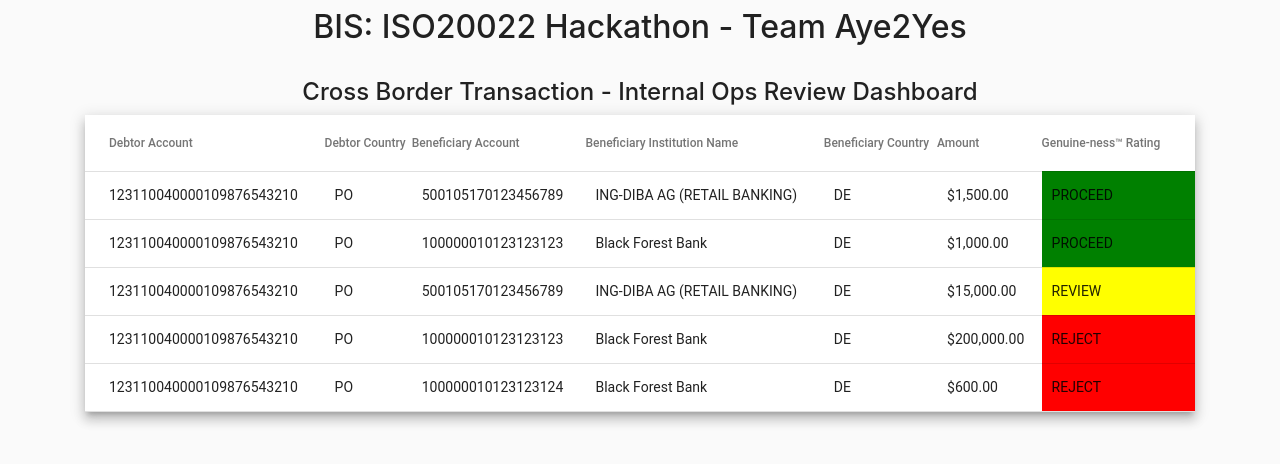
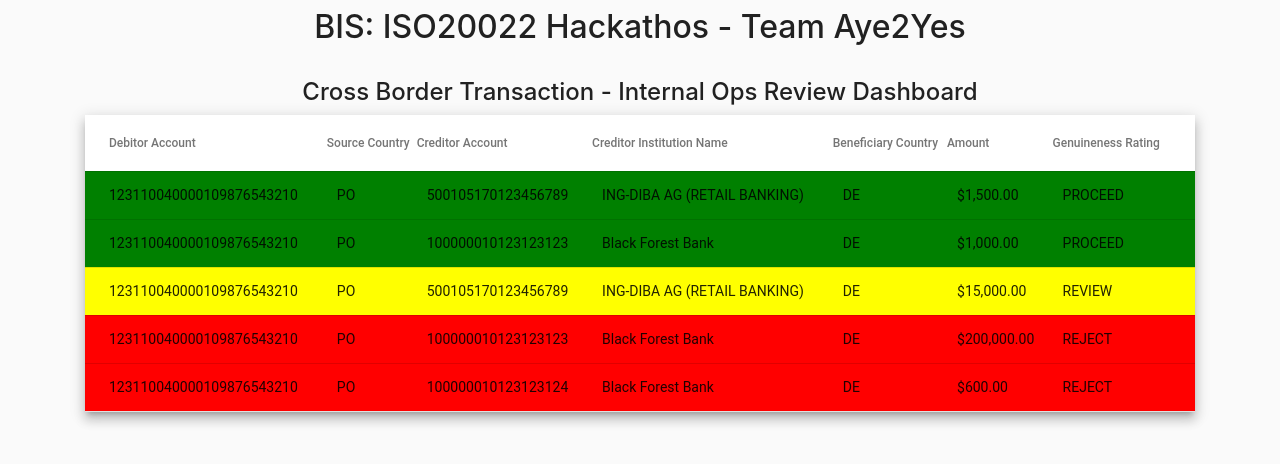
Before and after one commit to murali-github/pnc20022, an Angular app in the folder BisHackIso20022Ui/: page / in a window 1280 px wide. Shown: the top 464 px of the page. Built offline with nearby package versions, Linux system fonts and the light colour scheme.

Commit message:
added spinning loading thing

```diff
--- a/BisHackIso20022Ui/src/app/app.component.html
+++ b/BisHackIso20022Ui/src/app/app.component.html
@@ -6,55 +6,52 @@
 </div>
 <div class="container">
   <div class="d-flex justify-content-center">
-    <h2>BIS: ISO20022 Hackathon - Team Aye2Yes</h2>
+    <h2>BIS: ISO20022 Hackathos - Team Aye2Yes</h2>
   </div>
   <br>
   <div class="d-flex justify-content-center">
     <h4>Cross Border Transaction - Internal Ops Review Dashboard</h4>
   </div>
 
-
+<div class="d-flex justify-content-center" *ngIf="loading==true">
+  <mat-spinner></mat-spinner>
+</div>
 <table mat-table [dataSource]="tableData" class="mat-elevation-z8">
-  <!-- Source columns -->
-  <ng-container matColumnDef="debitorAccount">
-    <th mat-header-cell *matHeaderCellDef> Debtor Account </th>
-    <td mat-cell *matCellDef="let element"> {{element.debitorAccount}} </td>
-  </ng-container>
-  <ng-container matColumnDef="sourceCountry">
-    <th mat-header-cell *matHeaderCellDef> Debtor Country </th>
-    <td mat-cell *matCellDef="let element"> {{element.sourceCountry}} </td>
-  </ng-container>
-
-  <!-- Creditor columns -->
-  <ng-container matColumnDef="creditorAccount">
-    <th mat-header-cell *matHeaderCellDef> Beneficiary Account </th>
-    <td mat-cell *matCellDef="let element"> {{element.creditorAccount}} </td>
-  </ng-container>
   <ng-container matColumnDef="institutionName">
-    <th mat-header-cell *matHeaderCellDef> Beneficiary Institution Name </th>
+    <th mat-header-cell *matHeaderCellDef> Creditor Institution Name </th>
     <td mat-cell *matCellDef="let element"> {{element.institutionName}} </td>
   </ng-container>
   <ng-container matColumnDef="benCountry">
     <th mat-header-cell *matHeaderCellDef> Beneficiary Country </th>
     <td mat-cell *matCellDef="let element"> {{element.benCountry}} </td>
   </ng-container>
-
+  <ng-container matColumnDef="sourceCountry">
+    <th mat-header-cell *matHeaderCellDef> Source Country </th>
+    <td mat-cell *matCellDef="let element"> {{element.sourceCountry}} </td>
+  </ng-container>
   <ng-container matColumnDef="amount">
     <th mat-header-cell *matHeaderCellDef> Amount </th>
     <td mat-cell *matCellDef="let element"> {{element.amount | currency}} </td>
   </ng-container>
-
+  <ng-container matColumnDef="creditorAccount">
+    <th mat-header-cell *matHeaderCellDef> Creditor Account </th>
+    <td mat-cell *matCellDef="let element"> {{element.creditorAccount}} </td>
+  </ng-container>
+  <ng-container matColumnDef="debitorAccount">
+    <th mat-header-cell *matHeaderCellDef> Debitor Account </th>
+    <td mat-cell *matCellDef="let element"> {{element.debitorAccount}} </td>
+  </ng-container>
   <ng-container matColumnDef="status">
-    <th mat-header-cell *matHeaderCellDef> Genuine-ness&trade; Rating </th>
-    <td mat-cell *matCellDef="let element" [ngClass]="{
-          'proceed' : element.status == 'PROCEED',
-          'review' : element.status == 'REVIEW',
-          'reject' : element.status == 'REJECT'
-          }"> {{element.status}} </td>
+    <th mat-header-cell *matHeaderCellDef> Genuineness Rating </th>
+    <td mat-cell *matCellDef="let element"> {{element.status}} </td>
   </ng-container>
 
   <tr mat-header-row *matHeaderRowDef="columnsToDisplay"></tr>
-  <tr mat-row *matRowDef="let row; columns: columnsToDisplay;" (click)="onClick(row)"></tr>
+  <tr mat-row *matRowDef="let row; columns: columnsToDisplay;" (click)="onClick(row)" [ngClass]="{
+          'proceed' : row.status == 'PROCEED',
+          'review' : row.status == 'REVIEW',
+          'reject' : row.status == 'REJECT'
+       }"></tr>
 </table>
 </div>
 <ul>
--- a/BisHackIso20022Ui/src/app/app.component.ts
+++ b/BisHackIso20022Ui/src/app/app.component.ts
@@ -37,11 +37,17 @@ export class AppComponent {
     debitorAccount: ''
   })
 
-  tableData = TRANSACTION_DATA
+  tableData;
+  loading = true;
   columnsToDisplay: string[] = ["debitorAccount", "sourceCountry", "creditorAccount", "institutionName", "benCountry", "amount", "status"]
 
   constructor (private formBuilder: FormBuilder, public httpClient: HttpClient, public dialog: MatDialog
-    ) {}
+    ) {
+      setTimeout(() => {
+        this.tableData = TRANSACTION_DATA;
+        this.loading = false;
+      }, 1000);
+    }
 
     onSubmit(): void {
       this.formData.value.uuid = "aye2yes-" + uuid.v4();
--- a/BisHackIso20022Ui/src/app/app.module.ts
+++ b/BisHackIso20022Ui/src/app/app.module.ts
@@ -6,6 +6,7 @@ import { MatTableModule } from '@angular/material/table'
 import { MatDialogModule } from '@angular/material/dialog';
 import { BrowserAnimationsModule } from '@angular/platform-browser/animations';
 import {MatButtonModule} from '@angular/material/button';
+import {MatProgressSpinnerModule} from '@angular/material/progress-spinner';
 
 import { AppRoutingModule } from './app-routing.module';
 import { AppComponent } from './app.component';
@@ -24,7 +25,8 @@ import { TransactionModalComponent } from './modals/transaction-modal/transactio
     MatTableModule,
     MatDialogModule,
     BrowserAnimationsModule,
-    MatButtonModule
+    MatButtonModule,
+    MatProgressSpinnerModule
   ],
   providers: [],
   bootstrap: [AppComponent],
--- a/BisHackIso20022Ui/src/app/modals/transaction-modal/transaction-modal.component.html
+++ b/BisHackIso20022Ui/src/app/modals/transaction-modal/transaction-modal.component.html
@@ -15,6 +15,10 @@
     <td><b>Internal Compliance :</b> {{internalComplianceReason}}</td>
   </tr>
 </table>
+
+<div class="d-flex justify-content-center" *ngIf="loading==true">
+  <mat-spinner></mat-spinner>
+</div>
 
 <hr>
 <div class="d-flex justify-content-center">
--- a/BisHackIso20022Ui/src/app/modals/transaction-modal/transaction-modal.component.ts
+++ b/BisHackIso20022Ui/src/app/modals/transaction-modal/transaction-modal.component.ts
@@ -35,6 +35,8 @@ export class TransactionModalComponent {
   overallScore;
 
   riskRecommendation;
+
+  loading = true;
 
   constructor(
     public dialogRef: MatDialogRef<TransactionModalComponent>,
@@ -115,7 +117,7 @@ export class TransactionModalComponent {
           this.overallScore = element.score;
         }
       });
-
+      this.loading = false;
     });
 
 
```
